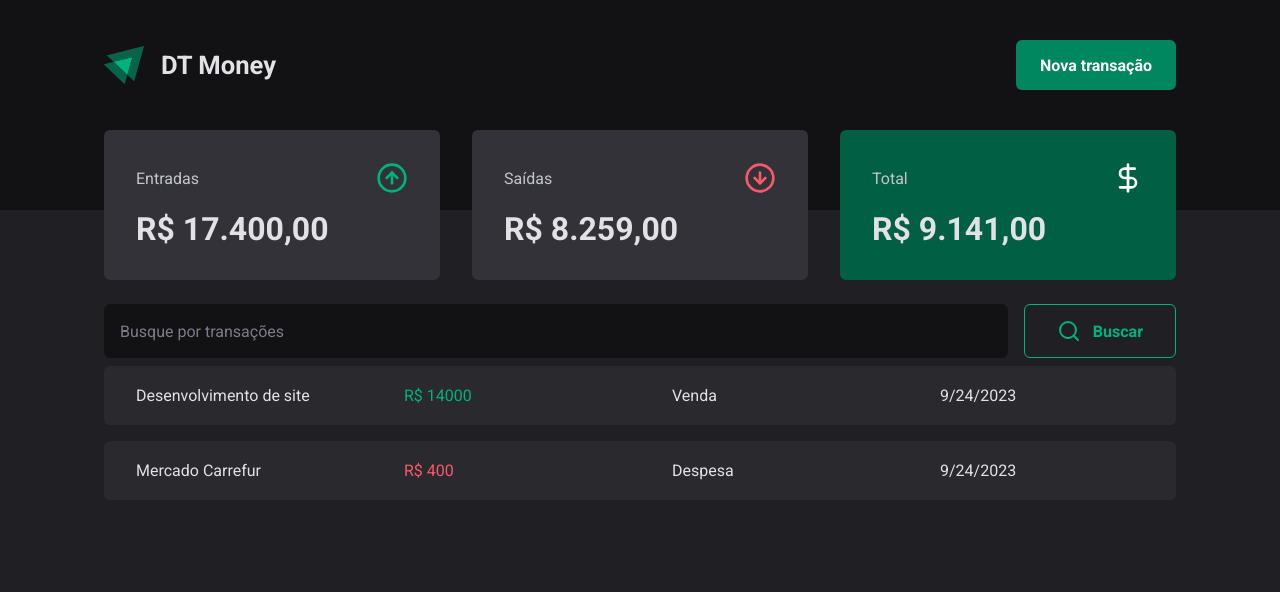
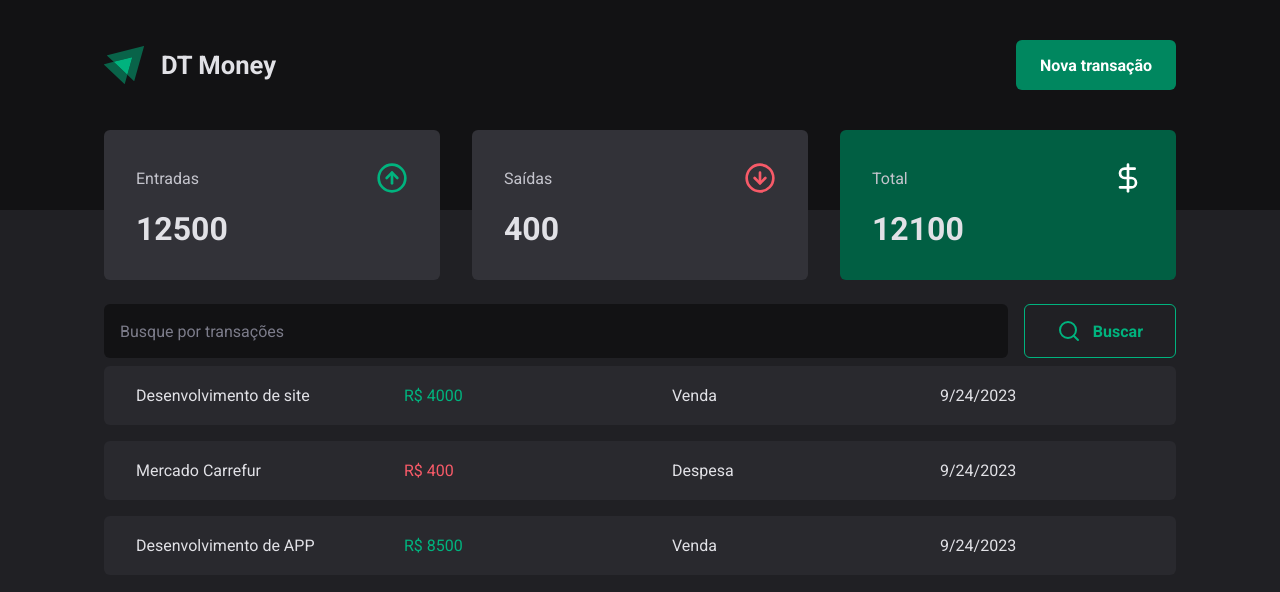
Before and after one commit to moutinhofuturedev/dt-money, a React (Vite) app: page / in a window 1280 px wide. Shown: the top 592 px of the page. Built offline with nearby package versions, Linux system fonts and the light colour scheme; data requests are answered from the project's data file.

Commit message:
feat(developer-01): utiliza reducer para calculo

```diff
--- a/server.json
+++ b/server.json
@@ -5,7 +5,7 @@
             "description": "Desenvolvimento de site",
             "expense": "income",
             "category": "Venda",
-            "price": 14000,
+            "price": 4000,
             "createdAt": "2023-09-24T02:32:29.871Z"
         },
         {
@@ -15,6 +15,14 @@
             "category": "Despesa",
             "price": 400,
             "createdAt": "2023-09-24T02:00:29.871Z"
+        },
+        {
+            "id": 3,
+            "description": "Desenvolvimento de APP",
+            "expense": "income",
+            "category": "Venda",
+            "price": 8500,
+            "createdAt": "2023-09-24T02:00:29.871Z"
         }
     ]
 }
--- a/src/components/Summary/index.tsx
+++ b/src/components/Summary/index.tsx
@@ -2,26 +2,49 @@ import { SummaryCard } from './SummaryCards'
 import { SummaryContainer } from './styles'
 import { ArrowUpCircle, ArrowDownCircle, DollarSign } from 'lucide-react'
 
+import { useContext } from 'react'
+import { TransactionsContext } from '../../contexts/TransactionContext'
+
 export const Summary = () => {
+  const { transactions } = useContext(TransactionsContext)
+
+  const { income, outcome, total } = transactions.reduce(
+    (accumulator, transaction) => {
+      if (transaction.expense === 'income') {
+        accumulator.income += transaction.price
+        accumulator.total += transaction.price
+      } else {
+        accumulator.outcome += transaction.price
+        accumulator.total -= transaction.price
+      }
+
+      return accumulator
+    },
+    {
+      income: 0,
+      outcome: 0,
+      total: 0,
+    },
+  )
   return (
     <SummaryContainer>
       <SummaryCard
         coloring="gray"
         headerType="Entradas"
         icon={<ArrowUpCircle size={32} color="#00B37E" />}
-        values="R$ 17.400,00"
+        values={income}
       />
       <SummaryCard
         coloring="gray"
         headerType="Saídas"
         icon={<ArrowDownCircle size={32} color="#F75A68" />}
-        values="R$ 8.259,00"
+        values={outcome}
       />
       <SummaryCard
         coloring="green"
         headerType="Total"
         icon={<DollarSign size={32} color="#FFFFFF" />}
-        values="R$ 9.141,00"
+        values={total}
       />
     </SummaryContainer>
   )
```
